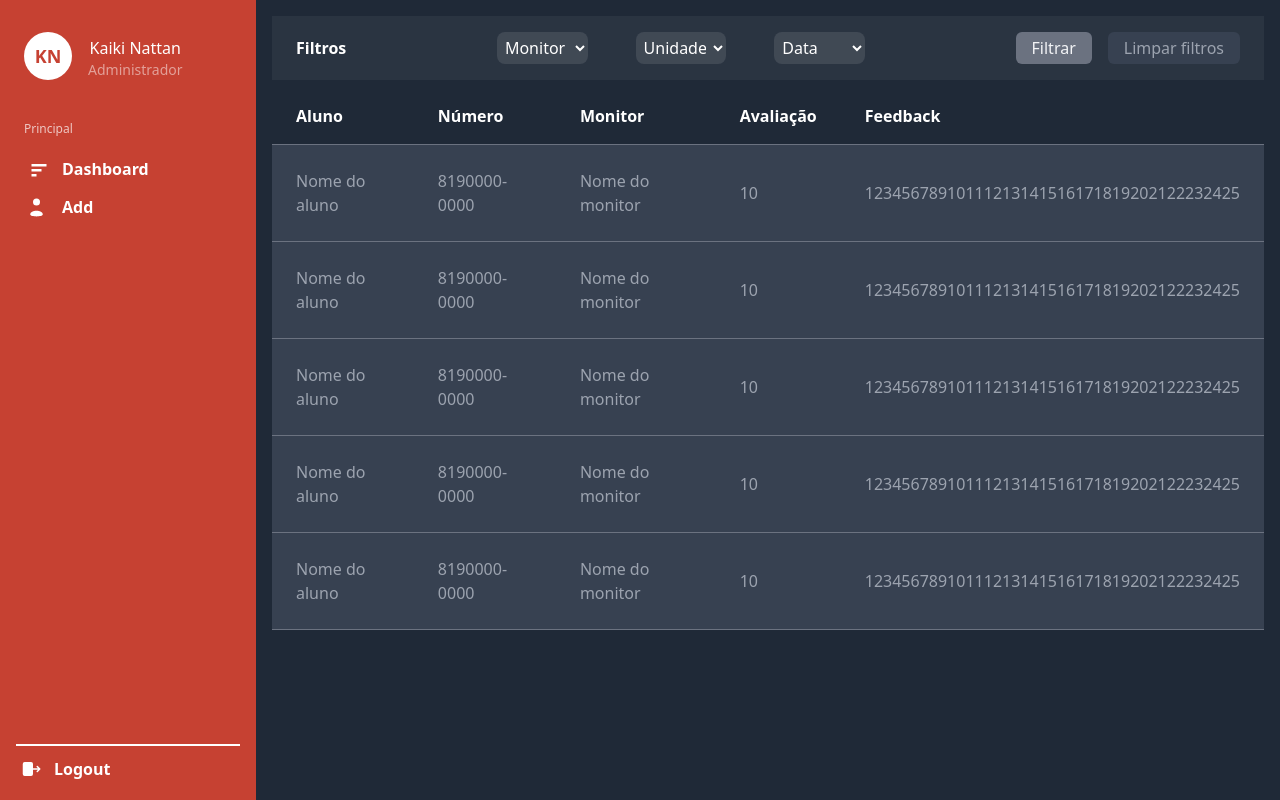
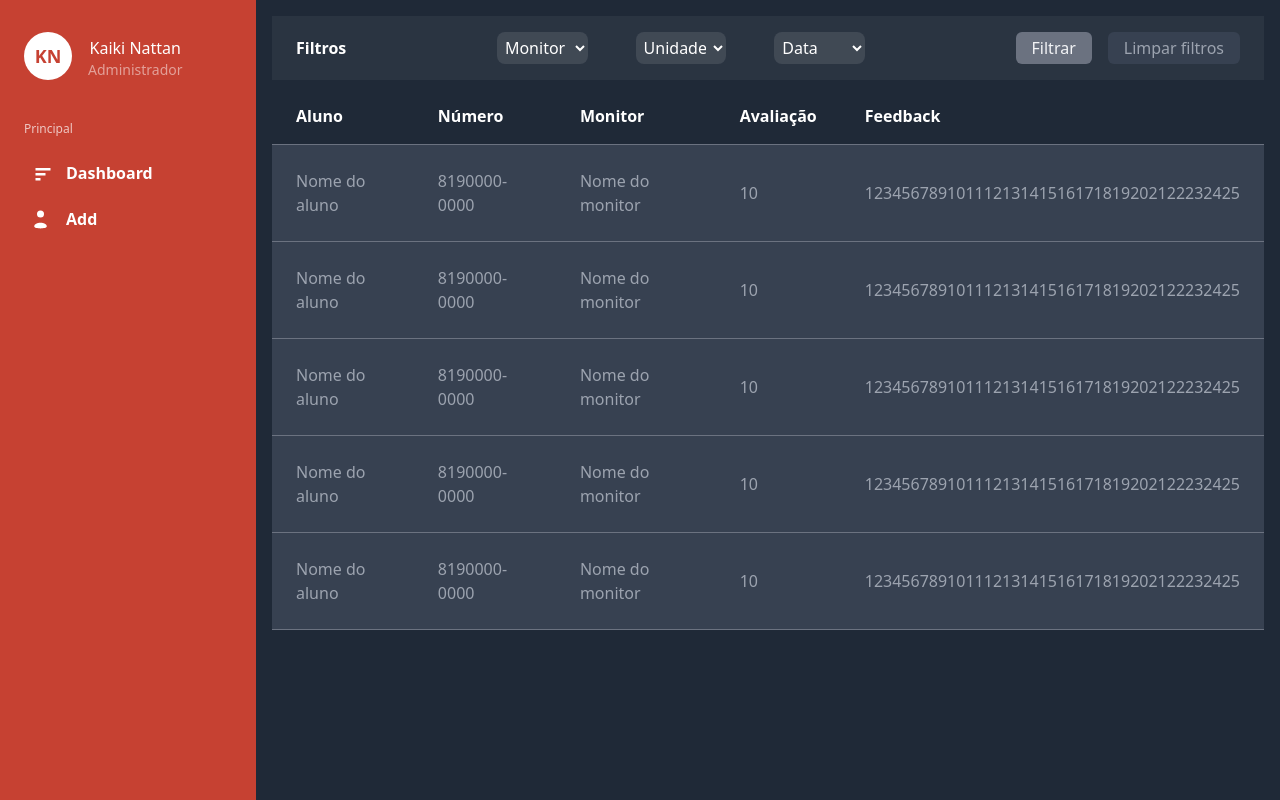
Before and after one commit to paulotruly/react_infinityAvaliador, a React (Vite) app: page / in a window 1280 px wide. Built offline with nearby package versions, Linux system fonts and the light colour scheme.

Commit message:
criandopopup

```diff
--- a/src/assets/LogoutLogo.tsx
+++ b/src/assets/LogoutLogo.tsx
@@ -1,7 +1,7 @@
 const LogoutLogo = ({ fillColor = "white" }) => (
   <svg
-    width="30"
-    height="30"
+    width="25"
+    height="25"
     viewBox="0 0 120 120"
     xmlns="http://www.w3.org/2000/svg"
   >
@@ -18,7 +18,7 @@ const LogoutLogo = ({ fillColor = "white" }) => (
 
     {/* Porta ou retângulo representando o sistema */}
     <rect
-      x="30"
+      x="55"
       y="35"
       width="35"
       height="50"
@@ -28,9 +28,9 @@ const LogoutLogo = ({ fillColor = "white" }) => (
       strokeWidth="6"
     />
 
-    {/* Seta de saída */}
+    {/* Seta de saída para o lado esquerdo */}
     <path
-      d="M65 60 H95 M85 50 L95 60 L85 70"
+      d="M55 60 H25 M35 50 L25 60 L35 70"
       stroke={fillColor}
       strokeWidth="6"
       strokeLinecap="round"
--- /dev/null
+++ b/src/pages/components/AddPopUp.tsx
@@ -0,0 +1,43 @@
+import { useEffect, useState } from "react";
+
+type AddPopUpProps = {
+  onClose: () => void;
+};
+
+function AddPopUp({onClose}: AddPopUpProps) {
+  //       estado      atualiza
+  const [isVisible, setIsVisible] = useState(false);
+
+  // componente surge como false e o useEffect torna ele true
+  useEffect(() => {
+    setIsVisible(true);
+  }, []);
+
+  // arrow function chamada no onClick da div principal
+  // ela torna o IsVisible falsa, pra tornar invisível (opacity-0)
+  // e chama o onClose em 300ms, pra acompanhar o duration-300
+  const handleClose = () => {
+    setIsVisible(false);
+    setTimeout(onClose, 300);
+  }
+
+  return (
+    // BLUR
+    //                 aparece        invisível
+    // ${isVisible ? "opacity-100" : "opacity-0"}
+    // se for True,     aplica          senão
+    //
+    // o duration-300 faz a transição ficar smooth
+    //
+    <div onClick={handleClose} className={`flex fixed justify-center items-center backdrop-blur-sm min-h-screen w-full transition-opacity duration-300 ${isVisible ? "opacity-100" : "opacity-0"}`} >
+
+      <div className="bg-white w-[100px] h-[100px]
+      transform transition-transform duration-300 ease-out">
+        oii
+      </div>
+
+    </div>
+  )
+}
+
+export default AddPopUp
--- a/src/pages/components/Header.tsx
+++ b/src/pages/components/Header.tsx
@@ -1,11 +1,21 @@
 import DashboardLogo from "../../assets/DashboardLogo"
 import AddEmployeeLogo from "../../assets/AddEmployeeLogo"
-import LogoutLogo from "../../assets/LogOutLogo"
+import AddPopUp from "./AddPopUp"
+import { useState } from "react"
 
 function Header() {
+  const [isPopUpOpen, setIsPopUpOpen] = useState(false);
+
+  // ARROW FUNCTION PRA ABRIR E FECHAR O POPUP
+  const handleOpenPopUp = () => setIsPopUpOpen(true);
+  const handleClosePopUp = () => setIsPopUpOpen(false);
 
   return (
+
     <div className="flex flex-col p-4 bg-infinity-orange">
+
+      {/* AQUI ELE SÓ RENDERIZA O POPUP SE ELE ESTIVER ABERTO */}
+      {  isPopUpOpen && <AddPopUp onClose={handleClosePopUp}/>  }
 
         <div className="flex flex-row ml-2 mt-4">
 
@@ -20,30 +30,30 @@ function Header() {
 
         </div>
 
-        <div className="mt-10 ml-2">
+        <div className="mt-10 mx-2">
           <p className="text-[12px] text-white/70"> Principal </p>
 
           <nav className="flex flex-col mt-4 font-bold gap-2 text-white">
             {/* === COLOCAR HOVER AQUI E ACHAR MAIS LOGOS === */}
-            <div className="group flex flex-row group-hover:">
+            <a href="" className="hover:scale-105 hover:mb-y hover:bg-white/10 transition-all p-1 rounded-full">
+            <div className="flex flex-row">
               <DashboardLogo fillColor="white"></DashboardLogo>
-              <a href="" className="ml-2 flex justify-center items-center"> Dashboard </a>
+              <p className="ml-2 flex justify-center items-center"> Dashboard </p>
             </div>
+            </a>
 
+            <a
+            onClick={(e) => {e.preventDefault(); handleOpenPopUp();}}
+            href=""
+            className="hover:scale-105 hover:mb-y hover:bg-white/10 transition-all p-1 rounded-full">
             <div className="flex flex-row group-hover:">
               <AddEmployeeLogo fillColor="white"></AddEmployeeLogo>
-              <a href="" className="ml-2 flex justify-center items-center"> Add </a>
+              <p className="ml-2 flex justify-center items-center"> Add </p>
             </div>
+            </a>
           </nav>
+
         </div>
-
-        <div className="border-t-2 border-white pt-2 mt-auto">
-          <div className="flex flex-row group-hover:">
-              <LogoutLogo fillColor="white"></LogoutLogo>
-              <a href="" className="ml-2 flex justify-center items-center font-bold text-white"> Logout </a>
-          </div>
-        </div>
-
     </div>
   )
 }
```
